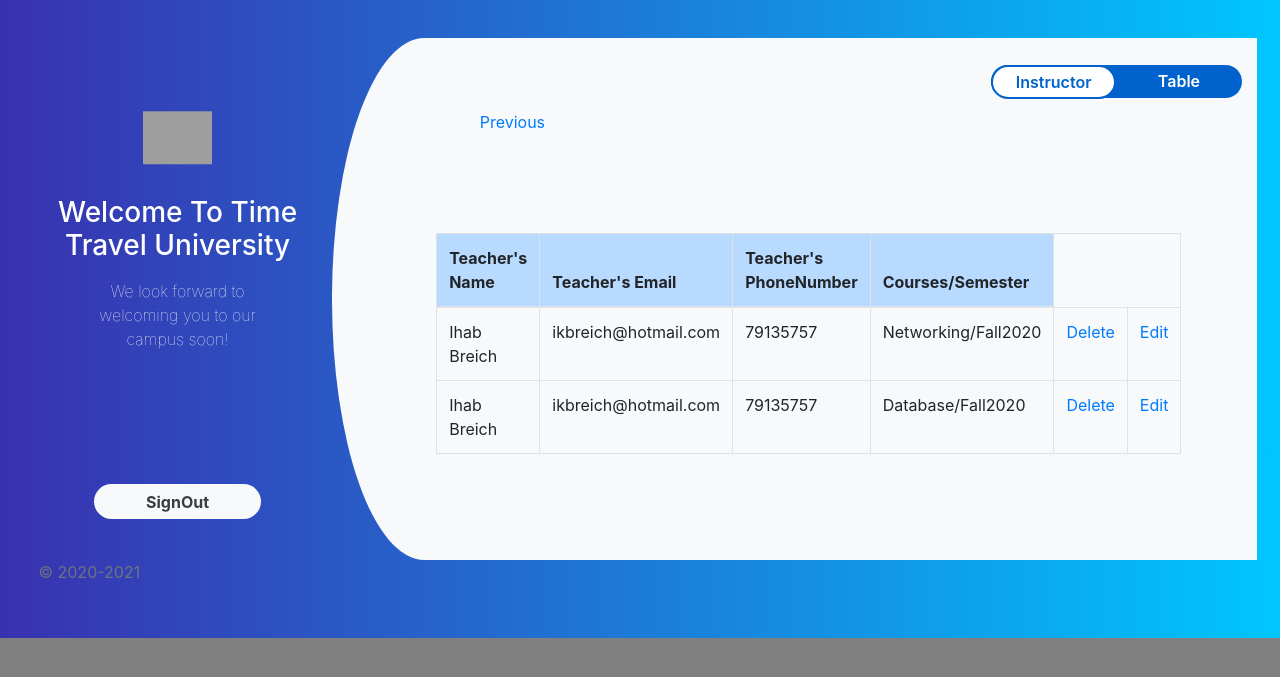
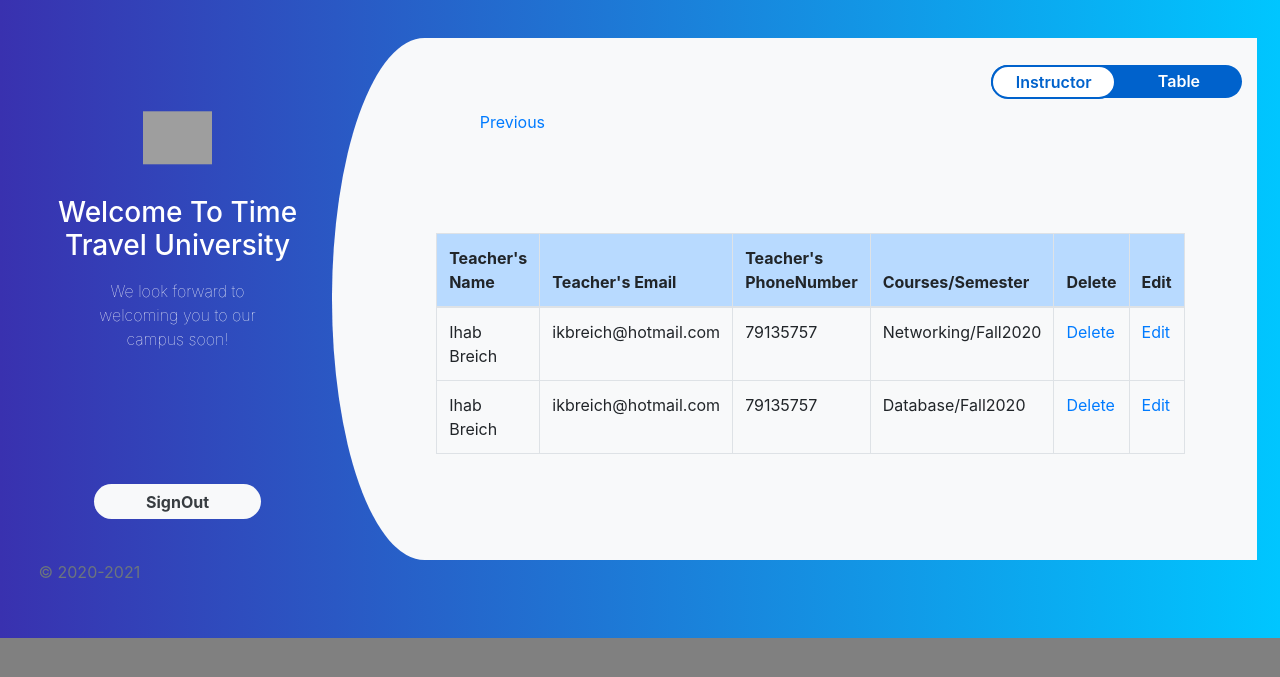
Before and after one commit to aszeidan/Student-Managment-System, a PHP site: page /ListOfTeacher.php in a window 1280 px wide. Shown: the part 56-733 px from the top of the page. Run offline with PHP 8.4, Linux system fonts and the light colour scheme; data comes from the database, SQL or seed files in the repository; some libraries are stand-ins or nearby versions; grey boxes are pictures that could not be loaded.

Commit message:
Update ListOfTeacher.php

```diff
--- a/View/ListOfTeacher.php
+++ b/View/ListOfTeacher.php
@@ -46,7 +46,7 @@ $class = $Admin->getClasses();
                 </ul>
                 <div class="row col-md-2">
                     <ul>
-                        <li style='display: unset;position: absolute;margin: 72px;margin-left: 78px;margin-bottom: 79px;'><a href="#">Previous</a></li>
+                        <li style='display: unset;position: absolute;margin: 72px;margin-left: 78px;margin-bottom: 79px;'><a href="Choose_Directory.php">Previous</a></li>
                     </ul>
                 </div>
                 <div class="tab-content" id="myTabContent">
@@ -62,6 +62,8 @@ $class = $Admin->getClasses();
                                         <th> Teacher's Email</th>
                                         <th> Teacher's PhoneNumber</th>
                                         <th> Courses/Semester</th>
+                                        <th> Delete </th>
+                                        <th> Edit </th>
                                     </thead>
                                     </span>
                                     <?php
```
